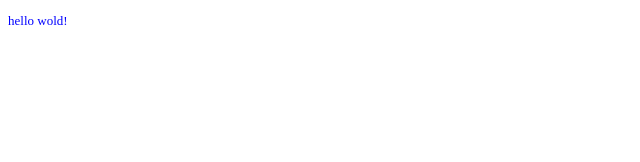
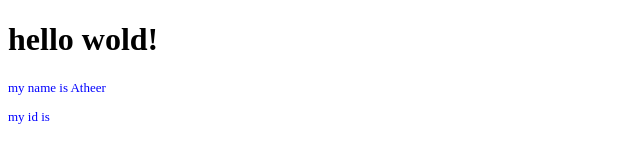
Before and after one commit to ATHEER2000-200/Test_Project, a plain HTML site: page index.html in a window 1280 px wide. Shown: the whole page, without its empty margins (0-640 px from the left). Drawn offline with Linux system fonts and the light colour scheme.

Commit message:
my change1

```diff
--- a/index.html
+++ b/index.html
@@ -7,6 +7,9 @@
     <title>Atheer</title>
 </head>
 <body>
-    <p>hello wold!</p>
+    <h1>hello wold!</h1>
+    <p>my name is Atheer</p>
+    <p>my id  is </p>
+
 </body>
 </html>
```
